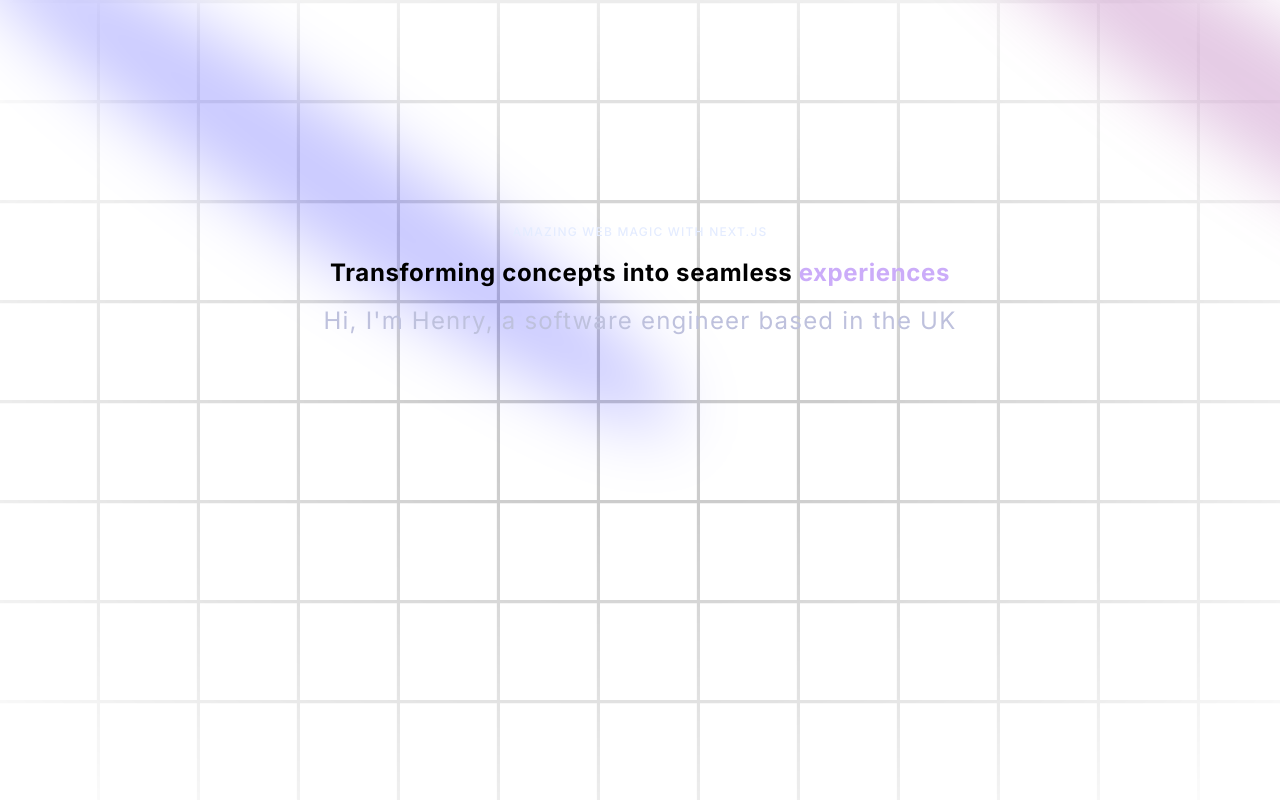
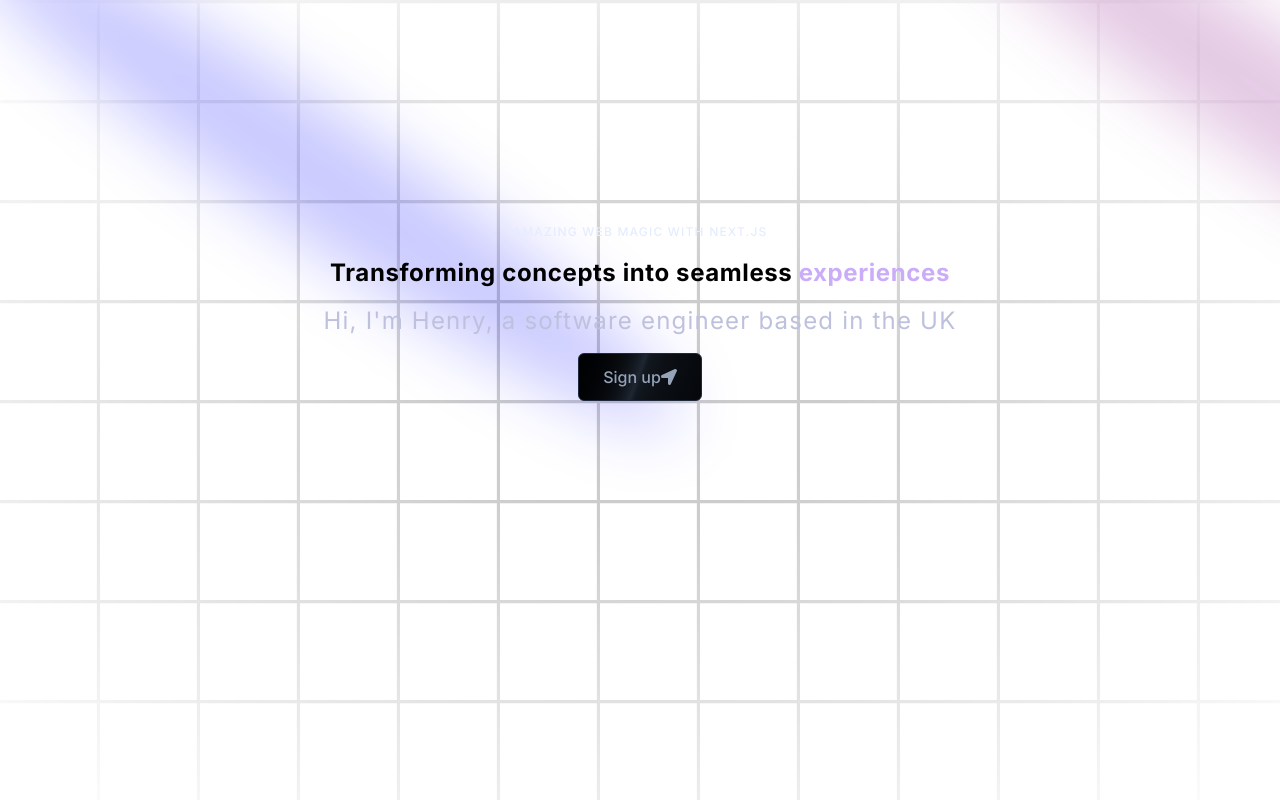
Before and after one commit to H3nry-T/Linear-, a Next.js app: page / in a window 1280 px wide. Shown: the top 800 px of the page. Built offline with nearby package versions, Linux system fonts and the light colour scheme.

Commit message:
added button onto hero

```diff
--- a/package.json
+++ b/package.json
@@ -9,6 +9,7 @@
     "lint": "next lint"
   },
   "dependencies": {
+    "@tabler/icons-react": "^3.12.0",
     "again": "^0.0.1",
     "clsx": "^2.1.1",
     "framer-motion": "^11.3.28",
@@ -17,6 +18,7 @@
     "next-themes": "^0.3.0",
     "react": "^18",
     "react-dom": "^18",
+    "react-icons": "^5.3.0",
     "tailwind-merge": "^2.5.2",
     "tailwindcss-animate": "^1.0.7"
   },
--- a/src/components/Hero.tsx
+++ b/src/components/Hero.tsx
@@ -2,6 +2,8 @@ import React from "react";
 import { Spotlight } from "./ui/Spotlight";
 import { GridBackground } from "./ui/GridBackground";
 import { GenerateText } from "./ui/GenerateText";
+import { TWButton } from './ui/TWButton';
+import { FaLocationArrow } from "react-icons/fa";
 
 export default function Hero() {
   return (
@@ -15,8 +17,9 @@ export default function Hero() {
       <div className="flex justify-center relative my-20 z-10">
         <div className="max-w-[89vw] md:max-w-2xl lg:max-w-[60vw] flex flex-col items-center justify-center">
           <h2 className="uppercase tracking-widest text-blue-100 text-xs text-center max-w-80 font-medium">Amazing web magic with next.js</h2>
-          <GenerateText className="text-center text-[40px] md:text-5xl lg:text-6xl" words={"Transforming concepts into seamless experiences"}/>
+          <GenerateText className="text-center text-[40px] md:text-5xl lg:text-7xl" words={"Transforming concepts into seamless experiences"}/>
           <p className="mt-4 text-white-100 text-center md:tracking-wider mb-4 text-sm md:text-lg lg:text-2xl">Hi, I'm Henry, a software engineer based in the UK</p>
+          <TWButton icon={<FaLocationArrow />} position="right">Sign up </TWButton>
         </div>
       </div>
     </section>
--- /dev/null
+++ b/src/components/ui/TWButton.tsx
@@ -0,0 +1,29 @@
+"use client";
+import React from "react";
+import { IconClipboard } from "@tabler/icons-react";
+import { cn } from "@/lib/utils";
+
+export const TWButton = ({
+  children,
+  onClick,
+  icon,
+  position,
+  className,
+}: {
+  children?: React.ReactNode;
+  onClick?: () => void;
+  icon?: React.ReactNode;
+  position?: "left" | "right";
+  className?: string;
+}) => {
+  return (
+    <button
+      onClick={onClick}
+      className={`inline-flex h-12 animate-shimmer items-center justify-center rounded-md border border-slate-800 bg-[linear-gradient(110deg,#000103,45%,#1e2631,55%,#000103)] bg-[length:200%_100%] px-6 font-medium text-slate-400 transition-colors focus:outline-none focus:ring-2 focus:ring-slate-400 focus:ring-offset-2 focus:ring-offset-slate-50 ${className}`}
+    >
+      {position === "left" && icon}
+      {children}
+      {position === "right" && icon}
+    </button>
+  );
+};
```
Also changed, not shown: 1 other file (tests, documents, lock files or other folders).
